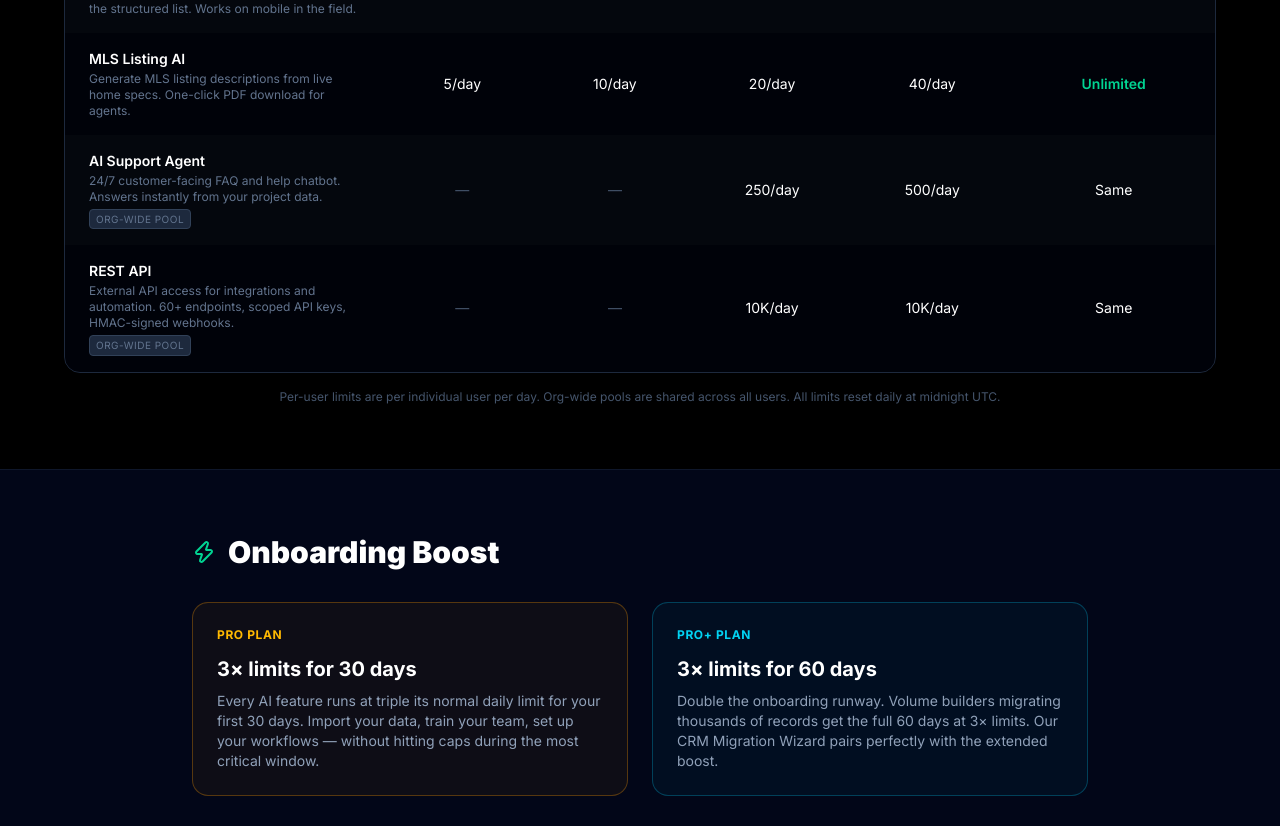
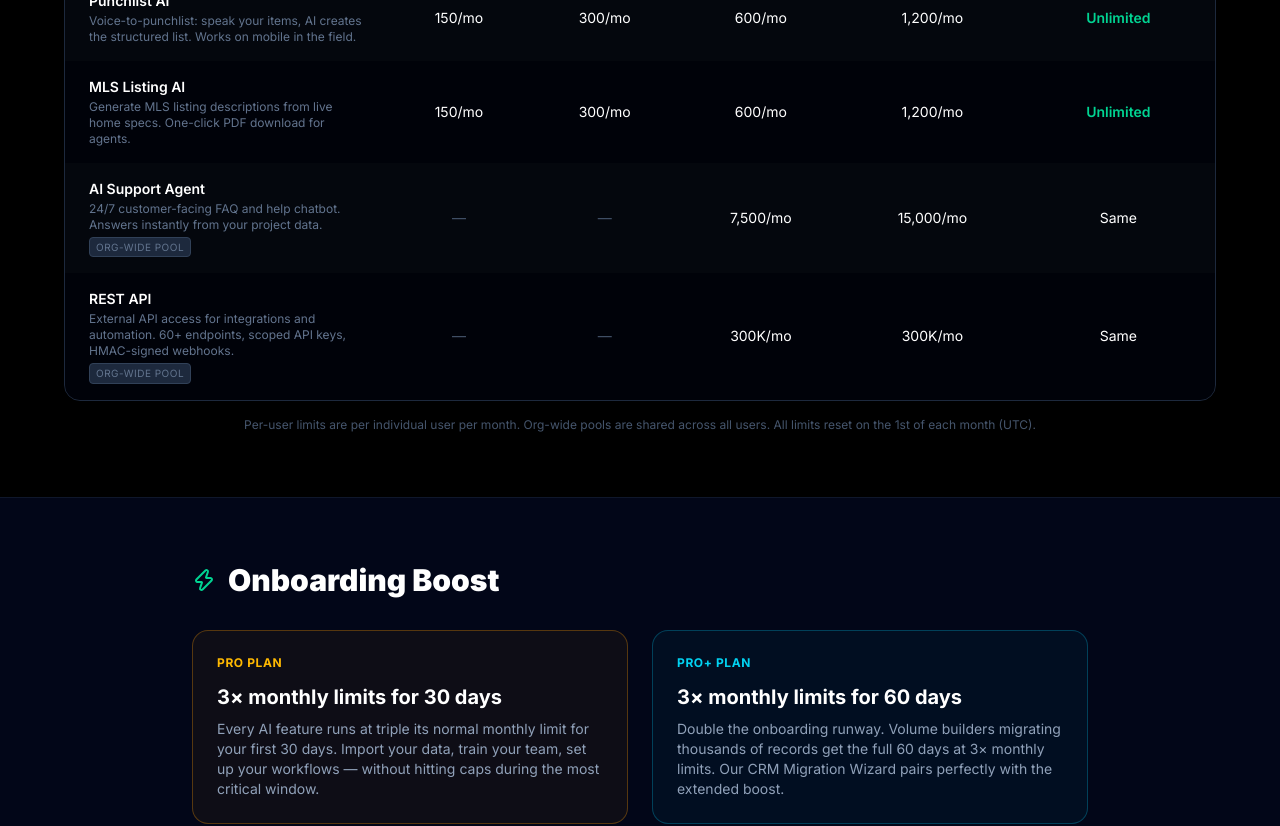
Before and after one commit to Scootermcgavin121/cornerstone-marketing-v2, a Next.js app: page /usage-rates in a window 1280 px wide. Shown: the part 920-1746 px from the top of the page. Built offline with nearby package versions, Linux system fonts and the light colour scheme.

Commit message:
feat: switch all AI usage limits from daily to monthly

```diff
--- a/src/app/usage-rates/page.tsx
+++ b/src/app/usage-rates/page.tsx
@@ -7,12 +7,12 @@ import { ArrowLeft, Zap, Clock, Users, Shield, Cpu } from "lucide-react";
 export const metadata: Metadata = {
   title: "Usage Rates & AI Limits | Cornerstone PM\u2122",
   description:
-    "Daily AI usage limits by plan for Foreman AI, Blueprint AI, Bid Import AI, Punchlist AI, MLS Listing AI, and the REST API. Role-based access tiers and Power User add-on details.",
+    "Monthly AI usage limits by plan for Foreman AI, Blueprint AI, Bid Import AI, Punchlist AI, MLS Listing AI, and the REST API. Role-based access tiers and Power User add-on details.",
   alternates: { canonical: "https://www.cornerstonepm.ai/usage-rates" },
   openGraph: {
     title: "Usage Rates & AI Limits | Cornerstone PM\u2122",
     description:
-      "See exactly what you get on each plan. Daily AI limits, role-based access, onboarding boosts, and Power User details.",
+      "See exactly what you get on each plan. Monthly AI limits, role-based access, onboarding boosts, and Power User details.",
     url: "https://www.cornerstonepm.ai/usage-rates",
     type: "website",
   },
@@ -35,12 +35,12 @@ const aiFeatures: AIFeature[] = [
   {
     name: "Foreman AI\u2122",
     description:
-      "In-app AI agent with 83+ construction management skills. Reads and writes real data \u2014 takes actions, not just chat.",
+      "In-app AI agent with 45+ construction management skills. Reads and writes real data \u2014 takes actions, not just chat.",
     starter: "\u2014",
     builder: "\u2014",
-    pro: "20/day",
-    proPlus: "30/day",
-    powerUser: "100/day",
+    pro: "600/mo",
+    proPlus: "900/mo",
+    powerUser: "3,000/mo",
     scope: "user",
   },
   {
@@ -49,8 +49,8 @@ const aiFeatures: AIFeature[] = [
       "Automated blueprint/plan analysis. Upload a floor plan PDF and get 130+ material scopes in 60 seconds.",
     starter: "\u2014",
     builder: "\u2014",
-    pro: "5/day",
-    proPlus: "10/day",
+    pro: "150/mo",
+    proPlus: "300/mo",
     powerUser: "Unlimited",
     scope: "user",
   },
@@ -60,8 +60,8 @@ const aiFeatures: AIFeature[] = [
       "Parse vendor bids from PDF attachments automatically. Takeoff-only, pricing-only, or combined modes.",
     starter: "\u2014",
     builder: "\u2014",
-    pro: "20/day",
-    proPlus: "40/day",
+    pro: "600/mo",
+    proPlus: "1,200/mo",
     powerUser: "Unlimited",
     scope: "user",
   },
@@ -69,10 +69,10 @@ const aiFeatures: AIFeature[] = [
     name: "Punchlist AI",
     description:
       "Voice-to-punchlist: speak your items, AI creates the structured list. Works on mobile in the field.",
-    starter: "5/day",
-    builder: "10/day",
-    pro: "20/day",
-    proPlus: "40/day",
+    starter: "150/mo",
+    builder: "300/mo",
+    pro: "600/mo",
+    proPlus: "1,200/mo",
     powerUser: "Unlimited",
     scope: "user",
   },
@@ -80,10 +80,10 @@ const aiFeatures: AIFeature[] = [
     name: "MLS Listing AI",
     description:
       "Generate MLS listing descriptions from live home specs. One-click PDF download for agents.",
-    starter: "5/day",
-    builder: "10/day",
-    pro: "20/day",
-    proPlus: "40/day",
+    starter: "150/mo",
+    builder: "300/mo",
+    pro: "600/mo",
+    proPlus: "1,200/mo",
     powerUser: "Unlimited",
     scope: "user",
   },
@@ -93,8 +93,8 @@ const aiFeatures: AIFeature[] = [
       "24/7 customer-facing FAQ and help chatbot. Answers instantly from your project data.",
     starter: "\u2014",
     builder: "\u2014",
-    pro: "250/day",
-    proPlus: "500/day",
+    pro: "7,500/mo",
+    proPlus: "15,000/mo",
     powerUser: "Same",
     scope: "org",
   },
@@ -104,8 +104,8 @@ const aiFeatures: AIFeature[] = [
       "External API access for integrations and automation. 60+ endpoints, scoped API keys, HMAC-signed webhooks.",
     starter: "\u2014",
     builder: "\u2014",
-    pro: "10K/day",
-    proPlus: "10K/day",
+    pro: "300K/mo",
+    proPlus: "300K/mo",
     powerUser: "Same",
     scope: "org",
   },
@@ -188,7 +188,7 @@ export default function UsageRatesPage() {
             <span className="text-cyan-400">&amp; AI Limits</span>
           </h1>
           <p className="text-lg text-white/70 max-w-2xl mx-auto">
-            Transparent daily limits for every AI feature, by plan. No surprises, no hidden caps. Know exactly what you get before you sign up.
+            Transparent monthly limits for every AI feature, by plan. No surprises, no hidden caps. Monthly limits give you flexibility &mdash; burst when you need it on heavy setup days, use less on quiet days. No daily caps holding you back.
           </p>
         </div>
       </section>
@@ -344,7 +344,7 @@ export default function UsageRatesPage() {
           </div>
 
           <p className="text-xs text-slate-600 text-center">
-            Per-user limits are per individual user per day. Org-wide pools are shared across all users. All limits reset daily at midnight UTC.
+            Per-user limits are per individual user per month. Org-wide pools are shared across all users. All limits reset on the 1st of each month (UTC).
           </p>
         </div>
       </section>
@@ -366,10 +366,10 @@ export default function UsageRatesPage() {
                 </span>
               </div>
               <h3 className="text-xl font-bold text-white mb-2">
-                3&times; limits for 30 days
+                3&times; monthly limits for 30 days
               </h3>
               <p className="text-sm text-slate-400">
-                Every AI feature runs at triple its normal daily limit for your
+                Every AI feature runs at triple its normal monthly limit for your
                 first 30 days. Import your data, train your team, set up your
                 workflows &mdash; without hitting caps during the most
                 critical window.
@@ -382,11 +382,11 @@ export default function UsageRatesPage() {
                 </span>
               </div>
               <h3 className="text-xl font-bold text-white mb-2">
-                3&times; limits for 60 days
+                3&times; monthly limits for 60 days
               </h3>
               <p className="text-sm text-slate-400">
                 Double the onboarding runway. Volume builders migrating
-                thousands of records get the full 60 days at 3&times; limits.
+                thousands of records get the full 60 days at 3&times; monthly limits.
                 Our CRM Migration Wizard pairs perfectly with the
                 extended boost.
               </p>
@@ -410,7 +410,7 @@ export default function UsageRatesPage() {
                 <p className="text-sm text-slate-300 mb-4">
                   For the person who lives in the app all day. The Power User
                   add-on gives one seat dramatically elevated AI limits &mdash;
-                  100 Foreman AI conversations/day, unlimited Blueprint AI and
+                  3,000 Foreman AI conversations/month, unlimited Blueprint AI and
                   Bid Import AI, and unlimited Punchlist &amp; MLS Listing AI.
                 </p>
                 <ul className="space-y-2 text-sm text-slate-400">
@@ -541,7 +541,7 @@ export default function UsageRatesPage() {
         <div className="max-w-4xl mx-auto text-center">
           <div className="inline-flex items-center gap-2 px-4 py-2 rounded-full border border-slate-700 bg-slate-800/50 text-slate-400 text-sm mb-6">
             <Clock className="w-4 h-4" />
-            <span>All daily limits reset at midnight UTC</span>
+            <span>All monthly limits reset on the 1st of each month (UTC)</span>
           </div>
           <h2 className="text-2xl sm:text-3xl font-black mb-4">
             Ready to build smarter?
```
